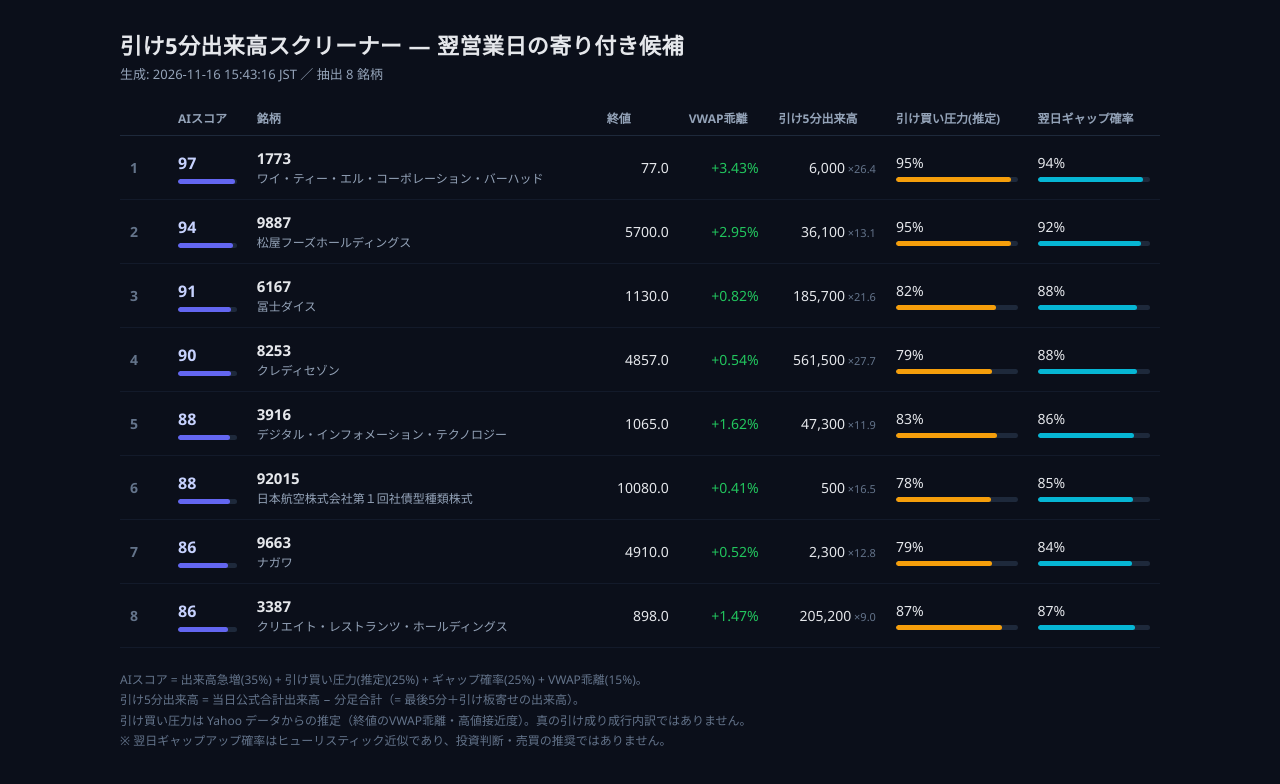
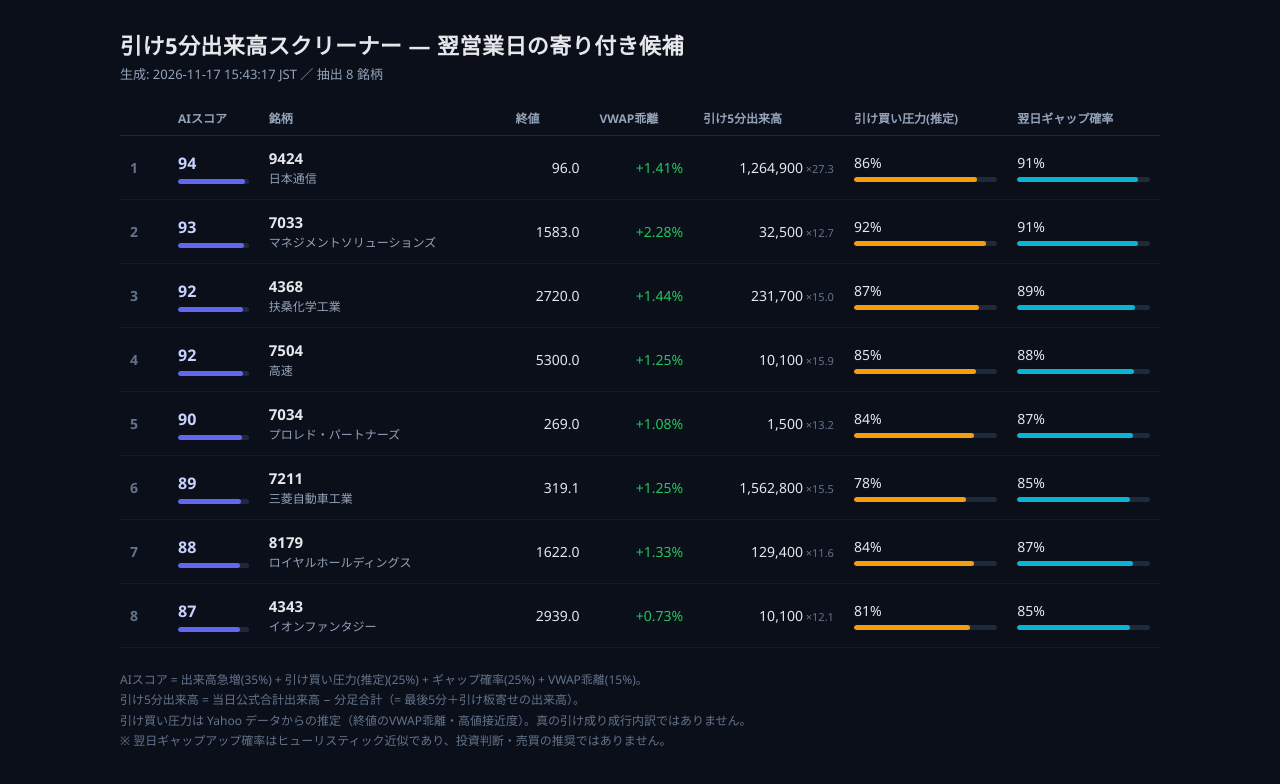
Before and after one commit to Ggtzamurai/hikike-screener-web, a plain HTML site: page index.html in a window 1280 px wide. Drawn offline with Linux system fonts and the light colour scheme.

Commit message:
screener update 2026-11-17 15:43

```diff
--- a/index.html
+++ b/index.html
@@ -4,7 +4,7 @@
 <meta http-equiv="Cache-Control" content="no-cache, no-store, must-revalidate">
 <meta http-equiv="Pragma" content="no-cache">
 <meta http-equiv="Expires" content="0">
-<title>引け5分出来高スクリーナー 2026-11-16</title>
+<title>引け5分出来高スクリーナー 2026-11-17</title>
 <style>
   :root { color-scheme: dark; }
   body { margin:0; background:#0b0f1a; color:#e5e7eb;
@@ -51,7 +51,7 @@
 </style></head>
 <body><div class="wrap">
   <h1>引け5分出来高スクリーナー — 翌営業日の寄り付き候補</h1>
-  <div class="meta">生成: 2026-11-16 15:43:16 JST ／ 抽出 8 銘柄</div>
+  <div class="meta">生成: 2026-11-17 15:43:17 JST ／ 抽出 8 銘柄</div>
 
   <div class="table-wrap"><table>
     <thead><tr>
@@ -61,91 +61,91 @@
     <tbody>
         <tr>
           <td class="rank" data-label="順位">1</td>
-          <td class="score" data-label="AIスコア"><span class="score-num">97</span>
-              <div class="bar"><div class="bar-fill" style="width:97%;background:#6366f1"></div></div></td>
-          <td class="sym"><b>1773</b><br><span class="nm">ワイ・ティー・エル・コーポレーション・バーハッド</span></td>
-          <td class="num" data-label="終値">77.0</td>
-          <td class="num" data-label="VWAP乖離" style="color:#22c55e">+3.43%</td>
-          <td class="num" data-label="引け5分出来高">6,000<span class="sub"> ×26.4</span></td>
-          <td data-label="引け買い圧力(推定)">95%<div class="bar"><div class="bar-fill" style="width:95%;background:#f59e0b"></div></div></td>
-          <td data-label="翌日ギャップ確率">94%<div class="bar"><div class="bar-fill" style="width:94%;background:#06b6d4"></div></div></td>
+          <td class="score" data-label="AIスコア"><span class="score-num">94</span>
+              <div class="bar"><div class="bar-fill" style="width:94%;background:#6366f1"></div></div></td>
+          <td class="sym"><b>9424</b><br><span class="nm">日本通信</span></td>
+          <td class="num" data-label="終値">96.0</td>
+          <td class="num" data-label="VWAP乖離" style="color:#22c55e">+1.41%</td>
+          <td class="num" data-label="引け5分出来高">1,264,900<span class="sub"> ×27.3</span></td>
+          <td data-label="引け買い圧力(推定)">86%<div class="bar"><div class="bar-fill" style="width:86%;background:#f59e0b"></div></div></td>
+          <td data-label="翌日ギャップ確率">91%<div class="bar"><div class="bar-fill" style="width:91%;background:#06b6d4"></div></div></td>
         </tr>
         <tr>
           <td class="rank" data-label="順位">2</td>
-          <td class="score" data-label="AIスコア"><span class="score-num">94</span>
-              <div class="bar"><div class="bar-fill" style="width:94%;background:#6366f1"></div></div></td>
-          <td class="sym"><b>9887</b><br><span class="nm">松屋フーズホールディングス</span></td>
-          <td class="num" data-label="終値">5700.0</td>
-          <td class="num" data-label="VWAP乖離" style="color:#22c55e">+2.95%</td>
-          <td class="num" data-label="引け5分出来高">36,100<span class="sub"> ×13.1</span></td>
-          <td data-label="引け買い圧力(推定)">95%<div class="bar"><div class="bar-fill" style="width:95%;background:#f59e0b"></div></div></td>
-          <td data-label="翌日ギャップ確率">92%<div class="bar"><div class="bar-fill" style="width:92%;background:#06b6d4"></div></div></td>
+          <td class="score" data-label="AIスコア"><span class="score-num">93</span>
+              <div class="bar"><div class="bar-fill" style="width:93%;background:#6366f1"></div></div></td>
+          <td class="sym"><b>7033</b><br><span class="nm">マネジメントソリューションズ</span></td>
+          <td class="num" data-label="終値">1583.0</td>
+          <td class="num" data-label="VWAP乖離" style="color:#22c55e">+2.28%</td>
+          <td class="num" data-label="引け5分出来高">32,500<span class="sub"> ×12.7</span></td>
+          <td data-label="引け買い圧力(推定)">92%<div class="bar"><div class="bar-fill" style="width:92%;background:#f59e0b"></div></div></td>
+          <td data-label="翌日ギャップ確率">91%<div class="bar"><div class="bar-fill" style="width:91%;background:#06b6d4"></div></div></td>
         </tr>
         <tr>
           <td class="rank" data-label="順位">3</td>
-          <td class="score" data-label="AIスコア"><span class="score-num">91</span>
-              <div class="bar"><div class="bar-fill" style="width:91%;background:#6366f1"></div></div></td>
-          <td class="sym"><b>6167</b><br><span class="nm">冨士ダイス</span></td>
-          <td class="num" data-label="終値">1130.0</td>
-          <td class="num" data-label="VWAP乖離" style="color:#22c55e">+0.82%</td>
-          <td class="num" data-label="引け5分出来高">185,700<span class="sub"> ×21.6</span></td>
-          <td data-label="引け買い圧力(推定)">82%<div class="bar"><div class="bar-fill" style="width:82%;background:#f59e0b"></div></div></td>
-          <td data-label="翌日ギャップ確率">88%<div class="bar"><div class="bar-fill" style="width:88%;background:#06b6d4"></div></div></td>
+          <td class="score" data-label="AIスコア"><span class="score-num">92</span>
+              <div class="bar"><div class="bar-fill" style="width:92%;background:#6366f1"></div></div></td>
+          <td class="sym"><b>4368</b><br><span class="nm">扶桑化学工業</span></td>
+          <td class="num" data-label="終値">2720.0</td>
+          <td class="num" data-label="VWAP乖離" style="color:#22c55e">+1.44%</td>
+          <td class="num" data-label="引け5分出来高">231,700<span class="sub"> ×15.0</span></td>
+          <td data-label="引け買い圧力(推定)">87%<div class="bar"><div class="bar-fill" style="width:87%;background:#f59e0b"></div></div></td>
+          <td data-label="翌日ギャップ確率">89%<div class="bar"><div class="bar-fill" style="width:89%;background:#06b6d4"></div></div></td>
         </tr>
         <tr>
           <td class="rank" data-label="順位">4</td>
-          <td class="score" data-label="AIスコア"><span class="score-num">90</span>
-              <div class="bar"><div class="bar-fill" style="width:90%;background:#6366f1"></div></div></td>
-          <td class="sym"><b>8253</b><br><span class="nm">クレディセゾン</span></td>
-          <td class="num" data-label="終値">4857.0</td>
-          <td class="num" data-label="VWAP乖離" style="color:#22c55e">+0.54%</td>
-          <td class="num" data-label="引け5分出来高">561,500<span class="sub"> ×27.7</span></td>
-          <td data-label="引け買い圧力(推定)">79%<div class="bar"><div class="bar-fill" style="width:79%;background:#f59e0b"></div></div></td>
+          <td class="score" data-label="AIスコア"><span class="score-num">92</span>
+              <div class="bar"><div class="bar-fill" style="width:92%;background:#6366f1"></div></div></td>
+          <td class="sym"><b>7504</b><br><span class="nm">高速</span></td>
+          <td class="num" data-label="終値">5300.0</td>
+          <td class="num" data-label="VWAP乖離" style="color:#22c55e">+1.25%</td>
+          <td class="num" data-label="引け5分出来高">10,100<span class="sub"> ×15.9</span></td>
+          <td data-label="引け買い圧力(推定)">85%<div class="bar"><div class="bar-fill" style="width:85%;background:#f59e0b"></div></div></td>
           <td data-label="翌日ギャップ確率">88%<div class="bar"><div class="bar-fill" style="width:88%;background:#06b6d4"></div></div></td>
         </tr>
         <tr>
           <td class="rank" data-label="順位">5</td>
-          <td class="score" data-label="AIスコア"><span class="score-num">88</span>
-              <div class="bar"><div class="bar-fill" style="width:88%;background:#6366f1"></div></div></td>
-          <td class="sym"><b>3916</b><br><span class="nm">デジタル・インフォメーション・テクノロジー</span></td>
-          <td class="num" data-label="終値">1065.0</td>
-          <td class="num" data-label="VWAP乖離" style="color:#22c55e">+1.62%</td>
-          <td class="num" data-label="引け5分出来高">47,300<span class="sub"> ×11.9</span></td>
-          <td data-label="引け買い圧力(推定)">83%<div class="bar"><div class="bar-fill" style="width:83%;background:#f59e0b"></div></div></td>
-          <td data-label="翌日ギャップ確率">86%<div class="bar"><div class="bar-fill" style="width:86%;background:#06b6d4"></div></div></td>
+          <td class="score" data-label="AIスコア"><span class="score-num">90</span>
+              <div class="bar"><div class="bar-fill" style="width:90%;background:#6366f1"></div></div></td>
+          <td class="sym"><b>7034</b><br><span class="nm">プロレド・パートナーズ</span></td>
+          <td class="num" data-label="終値">269.0</td>
+          <td class="num" data-label="VWAP乖離" style="color:#22c55e">+1.08%</td>
+          <td class="num" data-label="引け5分出来高">1,500<span class="sub"> ×13.2</span></td>
+          <td data-label="引け買い圧力(推定)">84%<div class="bar"><div class="bar-fill" style="width:84%;background:#f59e0b"></div></div></td>
+          <td data-label="翌日ギャップ確率">87%<div class="bar"><div class="bar-fill" style="width:87%;background:#06b6d4"></div></div></td>
         </tr>
         <tr>
           <td class="rank" data-label="順位">6</td>
-          <td class="score" data-label="AIスコア"><span class="score-num">88</span>
-              <div class="bar"><div class="bar-fill" style="width:88%;background:#6366f1"></div></div></td>
-          <td class="sym"><b>92015</b><br><span class="nm">日本航空株式会社第１回社債型種類株式</span></td>
-          <td class="num" data-label="終値">10080.0</td>
-          <td class="num" data-label="VWAP乖離" style="color:#22c55e">+0.41%</td>
-          <td class="num" data-label="引け5分出来高">500<span class="sub"> ×16.5</span></td>
+          <td class="score" data-label="AIスコア"><span class="score-num">89</span>
+              <div class="bar"><div class="bar-fill" style="width:89%;background:#6366f1"></div></div></td>
+          <td class="sym"><b>7211</b><br><span class="nm">三菱自動車工業</span></td>
+          <td class="num" data-label="終値">319.1</td>
+          <td class="num" data-label="VWAP乖離" style="color:#22c55e">+1.25%</td>
+          <td class="num" data-label="引け5分出来高">1,562,800<span class="sub"> ×15.5</span></td>
           <td data-label="引け買い圧力(推定)">78%<div class="bar"><div class="bar-fill" style="width:78%;background:#f59e0b"></div></div></td>
           <td data-label="翌日ギャップ確率">85%<div class="bar"><div class="bar-fill" style="width:85%;background:#06b6d4"></div></div></td>
         </tr>
         <tr>
           <td class="rank" data-label="順位">7</td>
-          <td class="score" data-label="AIスコア"><span class="score-num">86</span>
-              <div class="bar"><div class="bar-fill" style="width:86%;background:#6366f1"></div></div></td>
-          <td class="sym"><b>9663</b><br><span class="nm">ナガワ</span></td>
-          <td class="num" data-label="終値">4910.0</td>
-          <td class="num" data-label="VWAP乖離" style="color:#22c55e">+0.52%</td>
-          <td class="num" data-label="引け5分出来高">2,300<span class="sub"> ×12.8</span></td>
-          <td data-label="引け買い圧力(推定)">79%<div class="bar"><div class="bar-fill" style="width:79%;background:#f59e0b"></div></div></td>
-          <td data-label="翌日ギャップ確率">84%<div class="bar"><div class="bar-fill" style="width:84%;background:#06b6d4"></div></div></td>
+          <td class="score" data-label="AIスコア"><span class="score-num">88</span>
+              <div class="bar"><div class="bar-fill" style="width:88%;background:#6366f1"></div></div></td>
+          <td class="sym"><b>8179</b><br><span class="nm">ロイヤルホールディングス</span></td>
+          <td class="num" data-label="終値">1622.0</td>
+          <td class="num" data-label="VWAP乖離" style="color:#22c55e">+1.33%</td>
+          <td class="num" data-label="引け5分出来高">129,400<span class="sub"> ×11.6</span></td>
+          <td data-label="引け買い圧力(推定)">84%<div class="bar"><div class="bar-fill" style="width:84%;background:#f59e0b"></div></div></td>
+          <td data-label="翌日ギャップ確率">87%<div class="bar"><div class="bar-fill" style="width:87%;background:#06b6d4"></div></div></td>
         </tr>
         <tr>
           <td class="rank" data-label="順位">8</td>
-          <td class="score" data-label="AIスコア"><span class="score-num">86</span>
-              <div class="bar"><div class="bar-fill" style="width:86%;background:#6366f1"></div></div></td>
-          <td class="sym"><b>3387</b><br><span class="nm">クリエイト・レストランツ・ホールディングス</span></td>
-          <td class="num" data-label="終値">898.0</td>
-          <td class="num" data-label="VWAP乖離" style="color:#22c55e">+1.47%</td>
-          <td class="num" data-label="引け5分出来高">205,200<span class="sub"> ×9.0</span></td>
-          <td data-label="引け買い圧力(推定)">87%<div class="bar"><div class="bar-fill" style="width:87%;background:#f59e0b"></div></div></td>
-          <td data-label="翌日ギャップ確率">87%<div class="bar"><div class="bar-fill" style="width:87%;background:#06b6d4"></div></div></td>
+          <td class="score" data-label="AIスコア"><span class="score-num">87</span>
+              <div class="bar"><div class="bar-fill" style="width:87%;background:#6366f1"></div></div></td>
+          <td class="sym"><b>4343</b><br><span class="nm">イオンファンタジー</span></td>
+          <td class="num" data-label="終値">2939.0</td>
+          <td class="num" data-label="VWAP乖離" style="color:#22c55e">+0.73%</td>
+          <td class="num" data-label="引け5分出来高">10,100<span class="sub"> ×12.1</span></td>
+          <td data-label="引け買い圧力(推定)">81%<div class="bar"><div class="bar-fill" style="width:81%;background:#f59e0b"></div></div></td>
+          <td data-label="翌日ギャップ確率">85%<div class="bar"><div class="bar-fill" style="width:85%;background:#06b6d4"></div></div></td>
         </tr></tbody>
   </table></div>
   <div class="foot">
```
